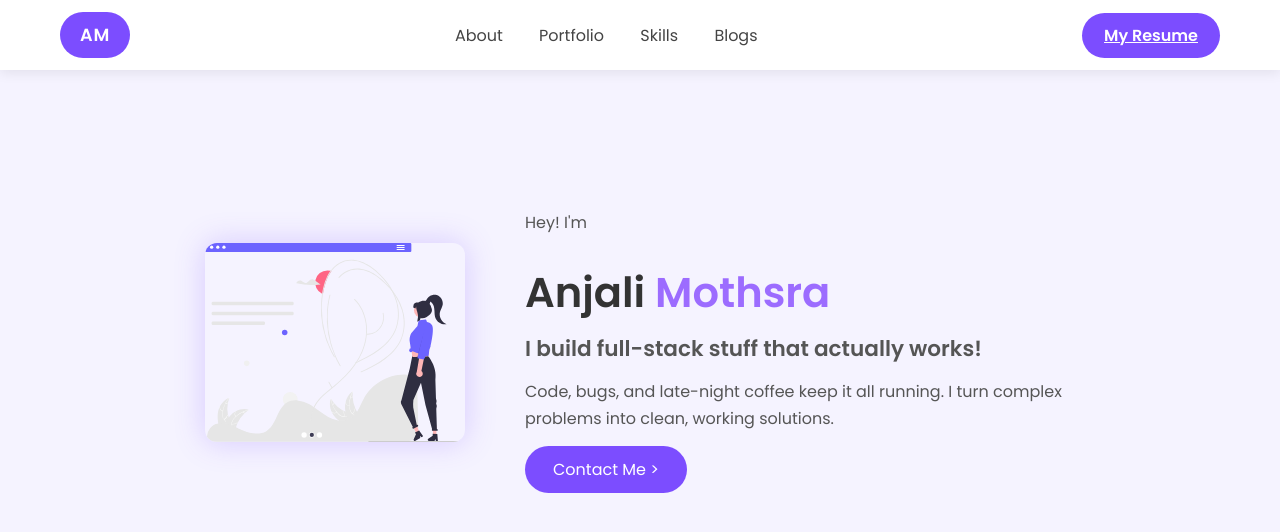
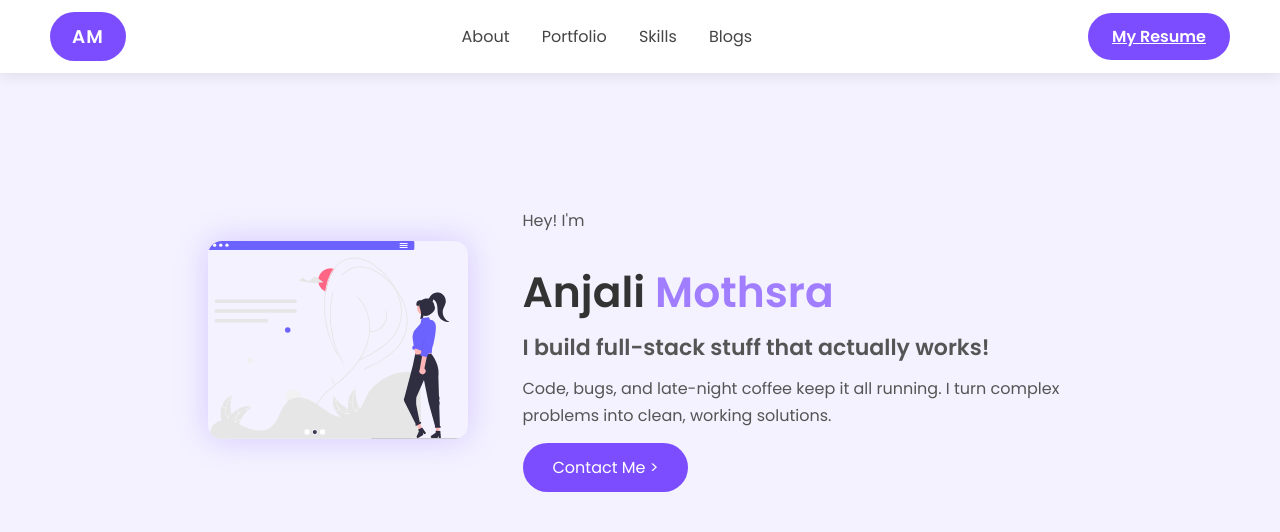
Before and after one commit to AnjaliMothsra/Portfolio_jenkins_pipeline, a plain HTML site: page index.html in a window 1280 px wide. Drawn offline with Linux system fonts and the light colour scheme.

Commit message:
update the Css file and doing color changes in it

```diff
--- a/style.css
+++ b/style.css
@@ -7,7 +7,7 @@
 
 body {
   font-family: 'Poppins', sans-serif;
-  background-color: #f5f3ff; /* slightly lighter */
+  background-color: #f4f2ff; /* very subtle lighter shade */
   color: #333;
   scroll-behavior: smooth;
 }
@@ -22,8 +22,8 @@ body {
   display: flex;
   justify-content: space-between;
   align-items: center;
-  padding: 12px 60px; /* reduced padding for testing */
-  box-shadow: 0 3px 12px rgba(0, 0, 0, 0.08); /* slightly darker shadow */
+  padding: 12px 50px; /* slightly narrower */
+  box-shadow: 0 4px 14px rgba(0, 0, 0, 0.08); /* slightly deeper shadow */
   z-index: 100;
 }
 
@@ -31,40 +31,40 @@ body {
 .logo {
   background: #7C4DFF;
   color: white;
-  font-weight: 700; /* bold */
-  padding: 10px 20px; /* slightly larger */
-  border-radius: 50px; /* slightly smaller radius */
-  font-size: 1.1rem; /* increased */
+  font-weight: 700;
+  padding: 11px 22px; /* tiny bump */
+  border-radius: 45px; /* slightly smaller radius */
+  font-size: 1.15rem; /* slightly bigger */
   letter-spacing: 1px;
 }
 
 /* Navigation Links */
 .menu a {
   text-decoration: none;
-  color: #444; /* darker for contrast */
-  margin: 0 16px;
+  color: #444;
+  margin: 0 14px; /* reduced spacing */
   font-weight: 500;
-  transition: all 0.3s;
+  transition: all 0.3s ease;
 }
 
 .menu a:hover {
-  color: #9C6CFF; /* slightly lighter purple on hover */
-  transform: scale(1.05); /* subtle zoom */
+  color: #A07EFF; /* lighter purple hover */
+  transform: scale(1.06); /* slightly stronger hover zoom */
 }
 
 /* Resume Button */
 .resume-btn {
   background: #7C4DFF;
   color: white;
-  padding: 10px 22px; /* slightly bigger */
-  border-radius: 30px;
+  padding: 11px 24px; /* tiny increase */
+  border-radius: 32px;
   font-weight: 600;
   transition: all 0.3s ease;
 }
 
 .resume-btn:hover {
   background: #5E35B1;
-  transform: translateY(-2px); /* subtle lift on hover */
+  transform: translateY(-3px); /* slightly stronger lift */
 }
 
 /* Purple divider line */
@@ -72,7 +72,7 @@ body {
   width: 100%;
   height: 2px;
   background: #7C4DFF;
-  margin-top: 58px; /* adjusted for navbar padding */
+  margin-top: 56px; /* minor tweak for navbar height */
   border: none;
 }
 
@@ -81,15 +81,15 @@ body {
   display: flex;
   justify-content: center;
   align-items: center;
-  padding: 150px 80px 100px 80px; /* slightly smaller sides */
-  background: #f5f3ff;
+  padding: 150px 70px 100px 70px; /* slightly narrower sides */
+  background: #f4f2ff;
 }
 
 .hero-content {
   display: flex;
   align-items: center;
   justify-content: space-between;
-  gap: 60px; /* smaller gap for test */
+  gap: 55px; /* slightly smaller gap */
   flex-wrap: wrap;
 }
 
@@ -97,46 +97,46 @@ body {
 .profile-img img {
   width: 260px;
   height: auto;
-  border-radius: 12px; /* slightly bigger radius */
-  box-shadow: 0 0 30px rgba(124, 77, 255, 0.25); /* stronger glow */
+  border-radius: 14px; /* tiny increase */
+  box-shadow: 0 0 32px rgba(124, 77, 255, 0.25); /* slightly stronger glow */
   transition: transform 0.3s ease;
 }
 
 .profile-img img:hover {
-  transform: scale(1.07); /* more zoom on hover */
+  transform: scale(1.08); /* a touch bigger zoom */
 }
 
 /* Hero Text */
 .hero-text h1 {
-  font-size: 2.6rem; /* slightly bigger */
+  font-size: 2.65rem; /* slight bump */
   color: #333;
-  margin-bottom: 8px;
+  margin-bottom: 7px;
 }
 
 .hero-text h1 span {
-  color: #9C6CFF; /* slightly lighter purple */
+  color: #A07EFF; /* slightly lighter purple */
 }
 
 .hero-text h2 {
-  font-size: 1.35rem; /* tiny bump */
-  margin-bottom: 14px;
+  font-size: 1.38rem; /* tiny bump */
+  margin-bottom: 12px;
   color: #555;
 }
 
 .hero-text p {
   color: #555;
-  line-height: 1.65;
+  line-height: 1.68;
   max-width: 550px;
   margin-bottom: 25px;
 }
 
 /* Fade-in animation */
 .hero-text {
-  animation: fadeIn 1.2s ease-in-out;
+  animation: fadeIn 1.3s ease-in-out; /* slightly longer */
 }
 
 @keyframes fadeIn {
-  from { opacity: 0; transform: translateY(15px); }
+  from { opacity: 0; transform: translateY(12px); }
   to { opacity: 1; transform: translateY(0); }
 }
 
@@ -144,8 +144,8 @@ body {
 .contact-btn {
   background: #7C4DFF;
   color: white;
-  padding: 12px 28px; /* slightly bigger */
-  border-radius: 28px;
+  padding: 13px 30px; /* slightly bigger */
+  border-radius: 30px;
   text-decoration: none;
   font-weight: 500;
   transition: all 0.3s ease;
@@ -153,26 +153,26 @@ body {
 
 .contact-btn:hover {
   background: #5E35B1;
-  transform: translateY(-2px); /* subtle lift */
+  transform: translateY(-3px); /* slightly stronger lift */
 }
 
 /* Responsive adjustments */
 @media (max-width: 768px) {
   .hero {
-    padding: 120px 30px;
+    padding: 120px 25px;
   }
 
   .hero-content {
     flex-direction: column;
     text-align: center;
-    gap: 35px;
+    gap: 30px;
   }
 
   .hero-text h1 {
-    font-size: 2rem;
+    font-size: 2.05rem;
   }
 
   .hero-text h2 {
-    font-size: 1.15rem;
+    font-size: 1.17rem;
   }
 }
```
